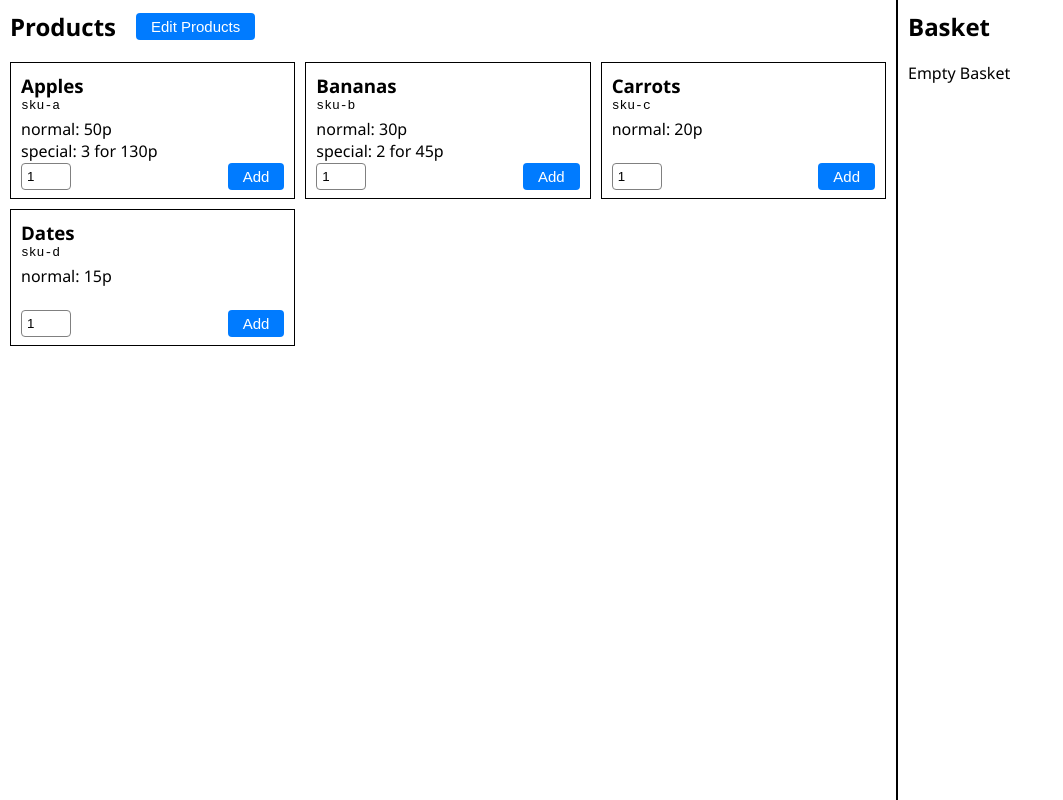
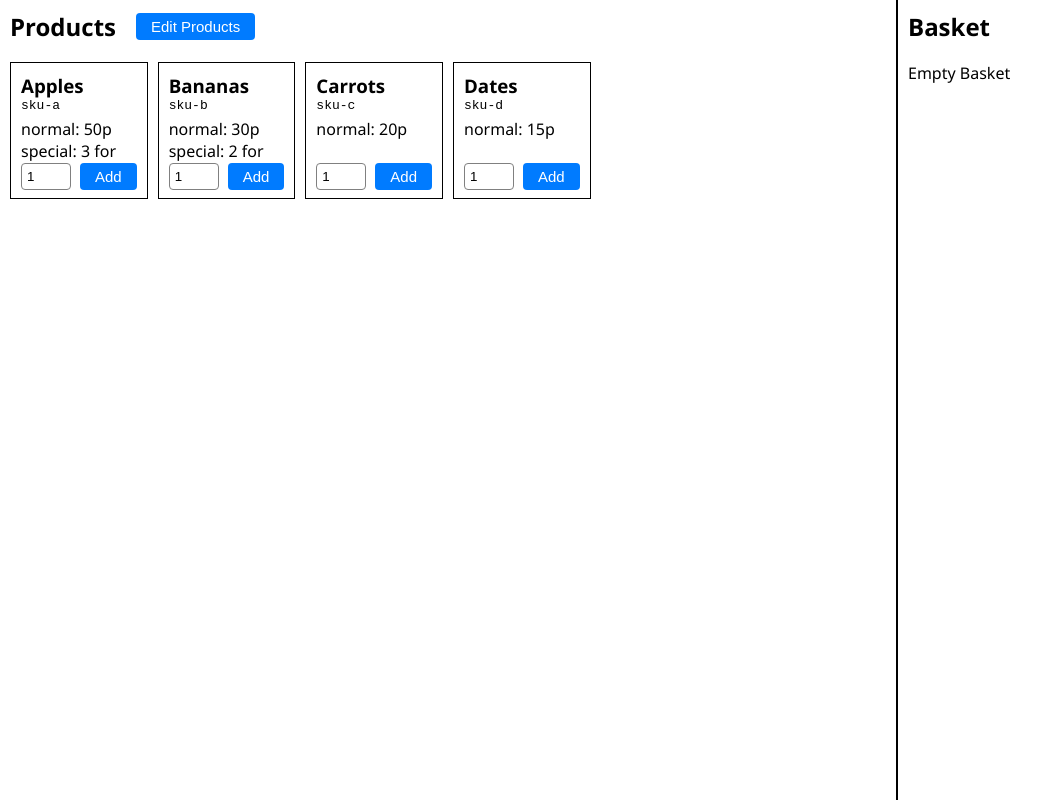
Before and after one commit to DatKyle/checkout_kata, a React (Create React App) app: page / in a window 1280 px wide. Shown: the whole page, without its empty margins (0-1063 px from the left). Built offline with nearby package versions, Linux system fonts and the light colour scheme.

Commit message:
Added media query for products list

```diff
--- a/src/App.css
+++ b/src/App.css
@@ -109,9 +109,15 @@ body {
 
 .productList .view.products {
   display: grid;
-  grid-template-columns: repeat(3, 1fr);
+  grid-template-columns: repeat(6, 1fr);
   column-gap: 10px;
   row-gap: 10px;
+}
+
+@media only screen and (max-width: 920px) {
+  .productList .view.products {
+    grid-template-columns: repeat(3, 1fr);
+  }
 }
 
 .productList .view.products .product {
```
